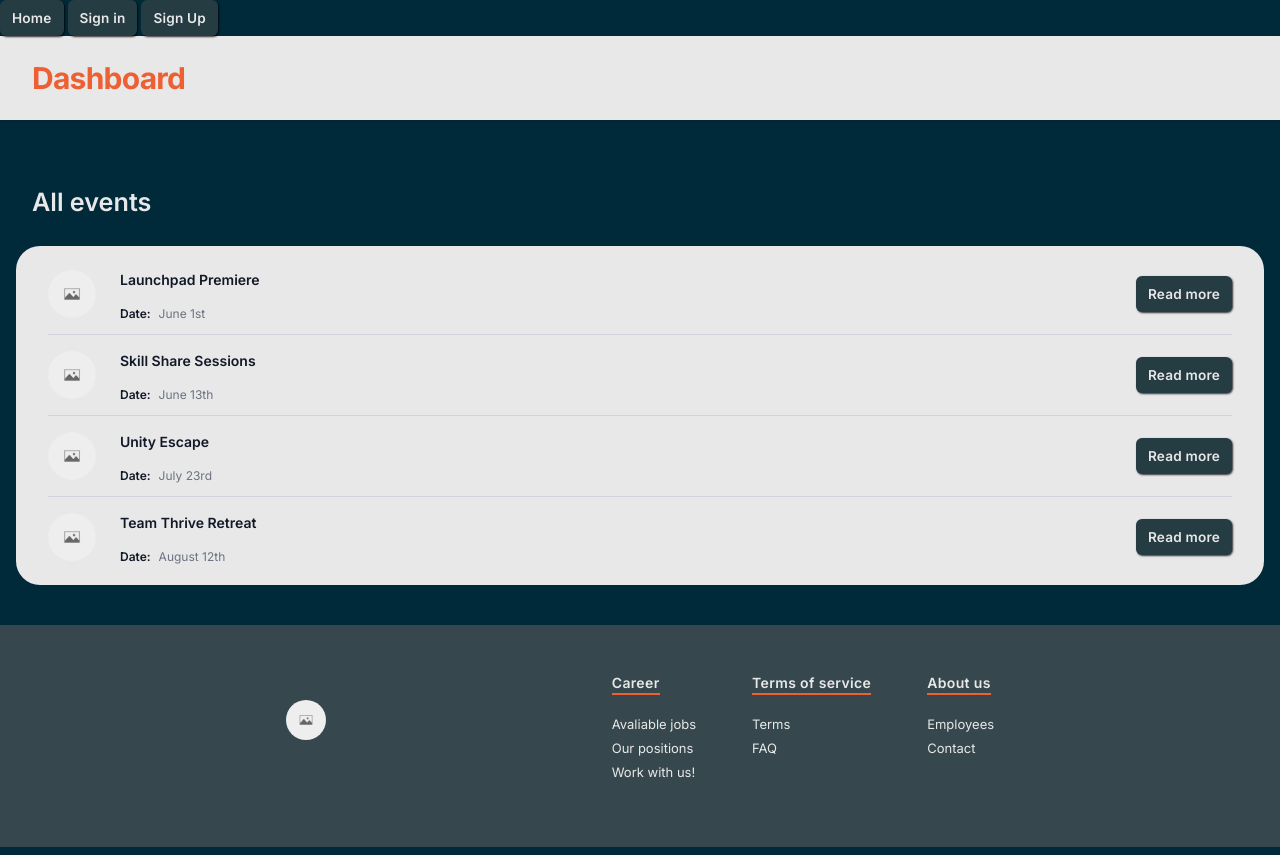
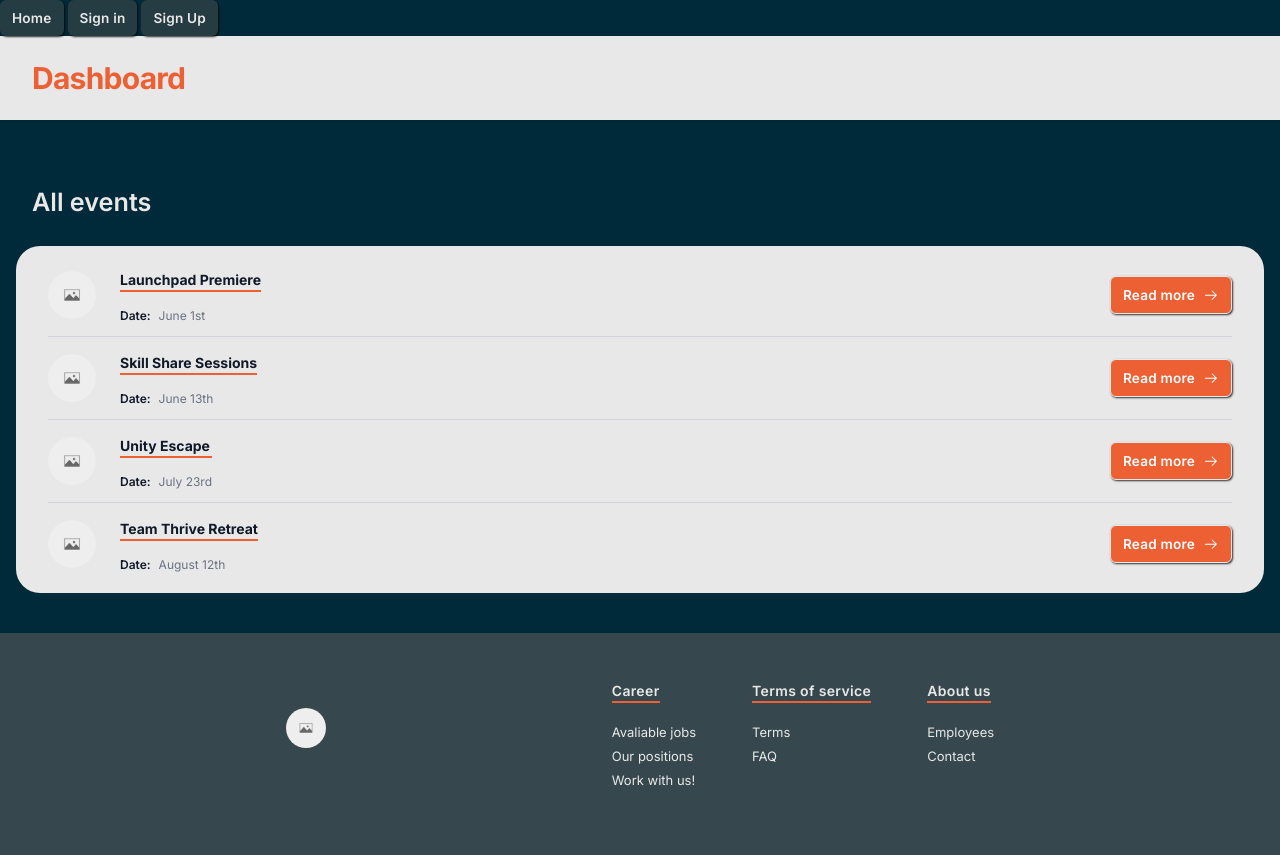
Before and after one commit to Gong-Code/event-website, a Next.js app: page /admin in a window 1280 px wide. Built offline with nearby package versions, Linux system fonts and the light colour scheme; no server answers.

Commit message:
chore: Update EventsList component with lazy loading for images and add "Read more" button with arrow icon

```diff
--- a/app/(root)/admin/_components/EventsList.jsx
+++ b/app/(root)/admin/_components/EventsList.jsx
@@ -1,4 +1,5 @@
 import Image from 'next/image';
+import { GoArrowRight } from "react-icons/go";
 
 const events = [
     {
@@ -42,7 +43,7 @@ export const EventsList = () => {
                                 height={500}
                             />
                             <div className='min-w-0 flex-auto'>
-                                <p className='text-sm font-semibold text-gray-900'>
+                                <p className='text-sm font-bold text-gray-900 border-b-2 border-b-tertiary'>
                                     {event.name}
                                 </p>
                                 <div className='flex gap-2 items-center my-3'>
@@ -56,7 +57,7 @@ export const EventsList = () => {
                             </div>
                         </div>
                         <div className='shrink-0 flex flex-col items-end'>
-                            <button>Read more</button>
+                            <button className="readmore flex items-center gap-2"><span>Read more</span><GoArrowRight className="size-4 font-semibold"/></button>
                         </div>
                     </li>
                 ))}
--- a/app/globals.css
+++ b/app/globals.css
@@ -97,6 +97,17 @@ button.secondary {
     border: 1px solid #d1d5db;
 }
 
+button.readmore {
+    background: var(--tertiary);
+    font-weight: 550;
+    color: white;
+    border: 1px solid var(--primary);
+}
+
+button.readmore:hover {
+    transform: translateX(4px);
+}
+
 button.error {
     background-color: var(--error);
 }
--- a/package.json
+++ b/package.json
@@ -13,7 +13,8 @@
     "firebase": "^10.11.1",
     "next": "14.2.3",
     "react": "^18",
-    "react-dom": "^18"
+    "react-dom": "^18",
+    "react-icons": "^5.2.1"
   },
   "devDependencies": {
     "eslint": "^8",
```
Also changed, not shown: 1 other file (tests, documents, lock files or other folders).
